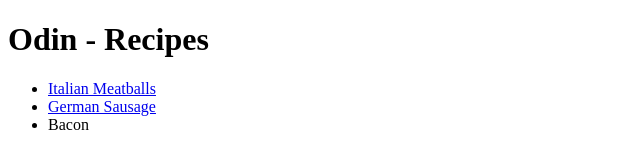
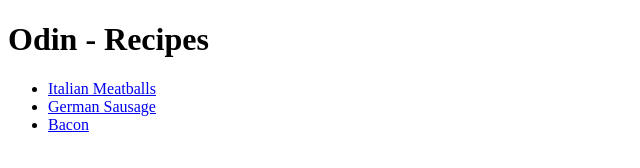
Before and after one commit to michealbriggs/odin-recipes, a plain HTML site: page index.html in a window 1280 px wide. Shown: the full height of the page, 0-640 px from the left. Drawn offline with Linux system fonts and the light colour scheme.

```diff
--- a/index.html
+++ b/index.html
@@ -10,7 +10,7 @@
         <ul>
            <li><a href="./recipes/italian_meatballs.html">Italian Meatballs</a></li>
            <li><a href="./recipes/german_sausage.html">German Sausage</a></li>
-           <li><a href="./recipes/bacon.html"></a>Bacon</li>
+           <li><a href="./recipes/bacon.html">Bacon</a></li>
         </ul>
     </body>
 </html>
```
